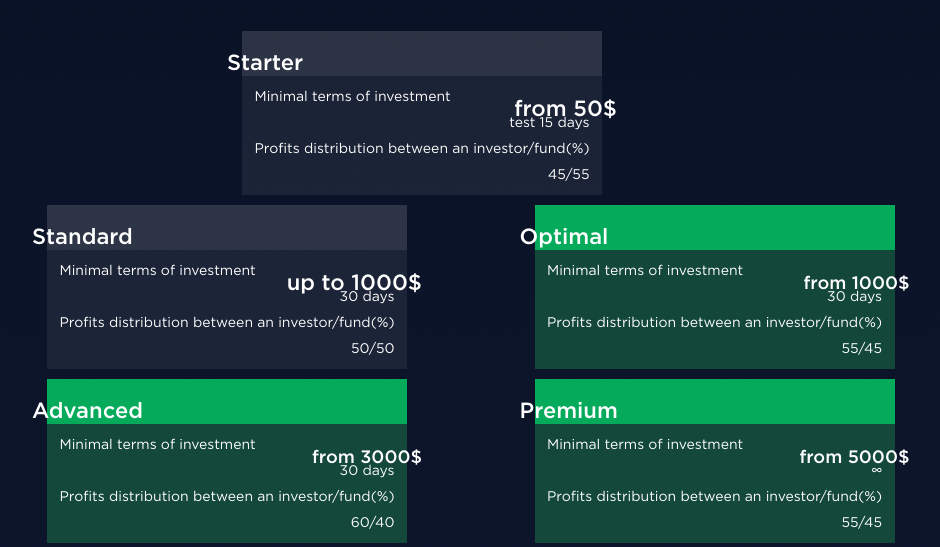
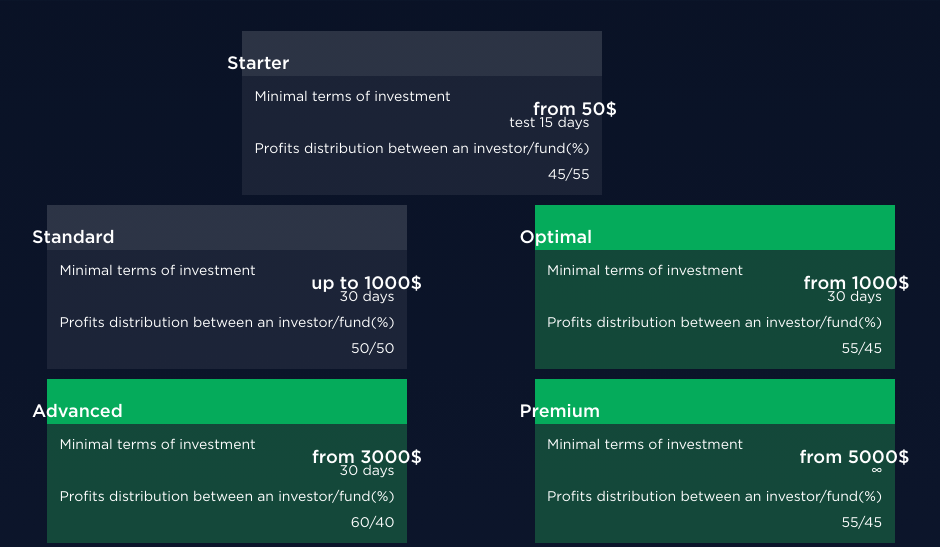
Before and after one commit to DKSGROUP/Crypto, a Yii app: template views/site/index.php in a window 1280 px wide. Shown: the part 804-1351 px from the top of the page, without its empty margins (38-978 px from the left). Run offline with PHP 8.4 and a stand-in for Yii, Linux system fonts and the light colour scheme; the template is opened without the code that fills it, so the values that code supplies are empty; some libraries are stand-ins or nearby versions.

Commit message:
change oackages
header text

```diff
--- a/views/site/index.php
+++ b/views/site/index.php
@@ -262,10 +262,10 @@ TO DO:
                             <div class="container-fluid">
                                 <div class="row">
                                     <div class="col-6">
-                                        <h1 style="font-size: 22px;"><?=Yii::t('app','Starter')?></h1>
+                                        <h1 style="font-size: 18px;"><?=Yii::t('app','Starter')?></h1>
                                     </div>
                                     <div class="col-6">
-                                        <h1 class="text-right"style="font-size: 22px;" ><?=Yii::t('app','from 50$')?></h1>
+                                        <h1 class="text-right"style="font-size: 18px;" ><?=Yii::t('app','from 50$')?></h1>
                                     </div>
                                 </div>
                             </div>
@@ -318,10 +318,10 @@ TO DO:
                             <div class="container-fluid">
                                 <div class="row">
                                     <div class="col-7">
-                                        <h1 style="font-size: 22px;"><?=Yii::t('app','Standard')?></h1>
+                                        <h1 style="font-size: 18px;"><?=Yii::t('app','Standard')?></h1>
                                     </div>
                                     <div class="col-5">
-                                        <h1 class="text-right"style="font-size: 22px;" ><?=Yii::t('app','up to 1000$')?></h1>
+                                        <h1 class="text-right"style="font-size: 18px;" ><?=Yii::t('app','up to 1000$')?></h1>
                                     </div>
                                 </div>
                             </div>
@@ -375,7 +375,7 @@ TO DO:
                             <div class="container-fluid">
                                 <div class="row">
                                     <div class="col-7">
-                                        <h1 style="font-size: 22px;"><?=Yii::t('app','Optimal')?></h1>
+                                        <h1 style="font-size: 18px;"><?=Yii::t('app','Optimal')?></h1>
                                     </div>
                                     <div class="col-5">
                                         <h1 class="text-right"style="font-size: 18px;" ><?=Yii::t('app','from 1000$')?></h1>
@@ -431,7 +431,7 @@ TO DO:
                             <div class="container-fluid">
                                 <div class="row">
                                     <div class="col-7">
-                                        <h1 style="font-size: 22px;"><?=Yii::t('app','Advanced')?></h1>
+                                        <h1 style="font-size: 18px;"><?=Yii::t('app','Advanced')?></h1>
                                     </div>
                                     <div class="col-5">
                                         <h1 class="text-right"style="font-size: 18px;" ><?=Yii::t('app','from 3000$')?></h1>
@@ -488,7 +488,7 @@ TO DO:
                             <div class="container-fluid">
                                 <div class="row">
                                     <div class="col-7">
-                                        <h1 style="font-size: 22px;"><?=Yii::t('app','Premium')?></h1>
+                                        <h1 style="font-size: 18px;"><?=Yii::t('app','Premium')?></h1>
                                     </div>
                                     <div class="col-5">
                                         <h1 class="text-right"style="font-size: 18px;" ><?=Yii::t('app','from 5000$')?></h1>
--- a/web/css/style.css
+++ b/web/css/style.css
@@ -113,14 +113,14 @@ h1{
   -webkit-transform: scale(1.15);
   -ms-transform: scale(1.15);
   transform: scale(1.15);
-  background: #3A4551;
+  background: rgba(58, 69, 81,0.8);
 }
 .pro-grow:hover {
     z-index: 5;
   -webkit-transform: scale(1.15);
   -ms-transform: scale(1.15);
   transform: scale(1.15);
-  background: #05AB5B;
+  background: rgba(20,73,58,0.8);
 }
 .bold-text{
  /*   font-family: GothaProMed ;*/
```
